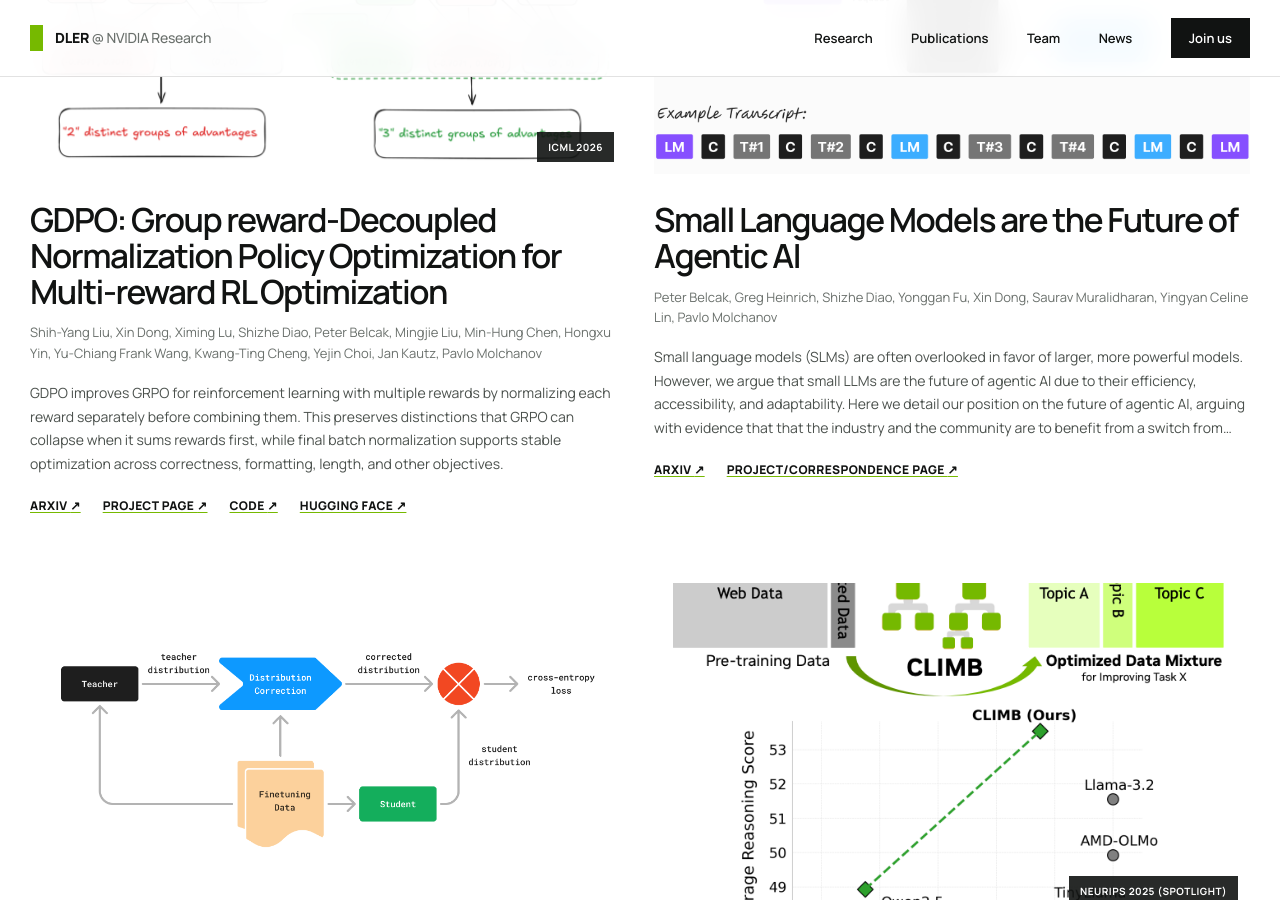
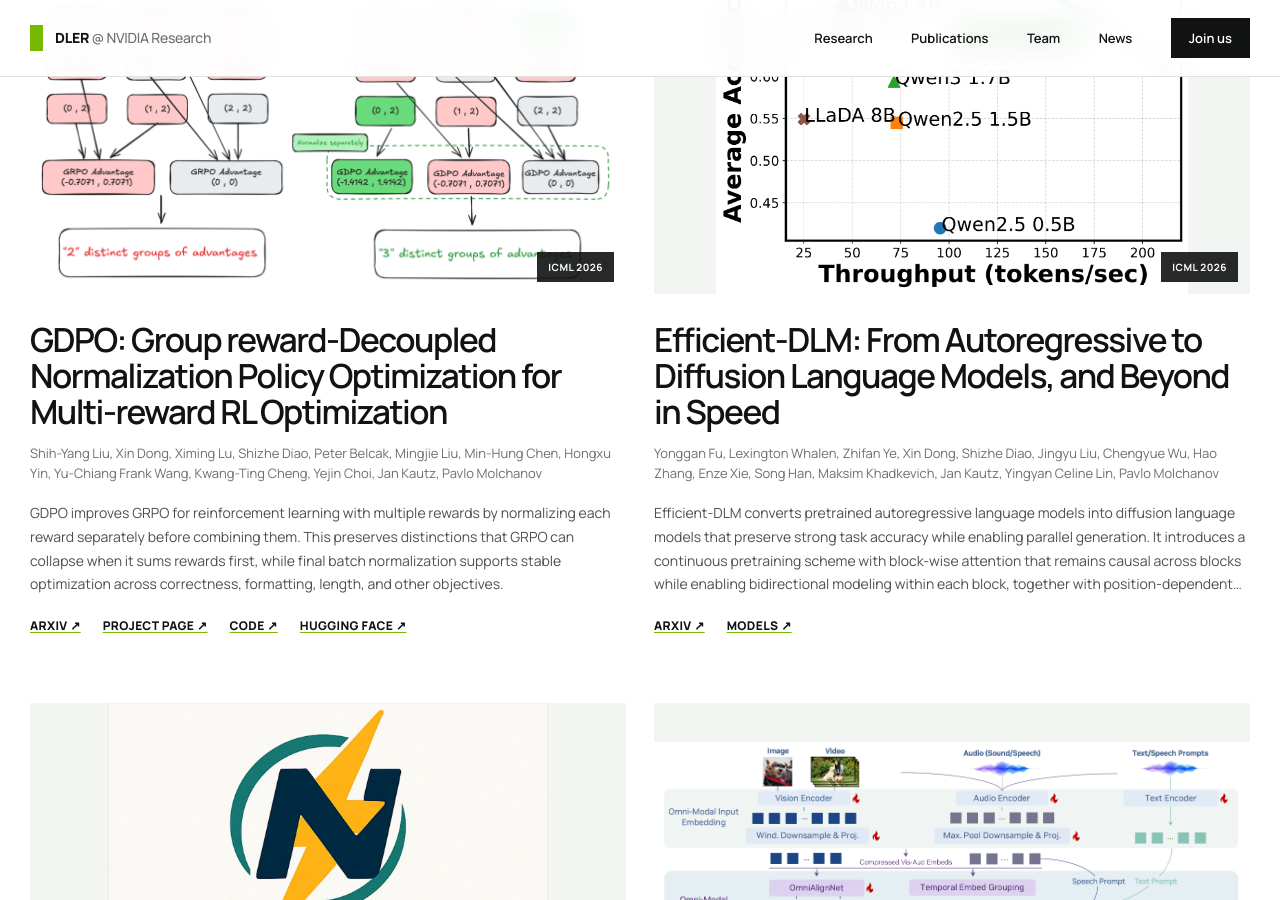
Before and after one commit to nv-dler/nv-dler.github.io, a Jekyll site: the page built from _pages/home.html, in a window 1280 px wide and 900 px high, scrolled down 4813 px. Built offline with Jekyll 4.4.1, drawn with Linux system fonts in a browser that asks for light colours; some of the changed text lies outside the part shown.

Commit message:
Add diffusion language model research highlights

```diff
--- a/_data/publist.yml
+++ b/_data/publist.yml
@@ -1,3 +1,18 @@
+- title: "Nemotron-Labs-Diffusion: A Tri-Mode Language Model Unifying Autoregressive, Diffusion, and Self-Speculation Decoding"
+  description: "Nemotron-Labs-Diffusion unifies autoregressive, diffusion, and self-speculation decoding within a single language model trained with a joint AR-diffusion objective. The resulting 3B, 8B, and 14B model family can switch decoding modes across deployment settings, delivering strong efficiency across different serving concurrency levels and outperforming existing multi-token prediction methods. By combining the accuracy of autoregressive generation with diffusion-based parallelism, Nemotron-Labs-Diffusion-8B achieves 4x higher throughput than Qwen3-8B on SPEED-Bench using SGLang on an NVIDIA GB200 GPU."
+  authors: Yonggan Fu, Lexington Whalen, Abhinav Garg, Chengyue Wu, Maksim Khadkevich, Nicolai Oswald, Enze Xie, Daniel Egert, Sharath Turuvekere Sreenivas, Shizhe Diao, Chenhan Yu, Ye Yu, Weijia Chen, Sajad Norouzi, Jingyu Liu, Shiyi Lan, Ligeng Zhu, Jin Wang, Jindong Jiang, Morteza Mardani, Mehran Maghoumi, Song Han, Ante Jukić, Nima Tajbakhsh, Jan Kautz, Pavlo Molchanov
+  venue: EMNLP 2026
+  image: nemotron_labs_diffusion.webp
+  image_fit: contain
+  linklist:
+    - url: https://arxiv.org/abs/2607.05722
+      display: Arxiv
+    - url: https://huggingface.co/collections/nvidia/nemotron-labs-diffusion
+      display: Models
+    - url: https://research.nvidia.com/publication/2026-05_nemotron-labs-diffusion-tri-mode-language-model-unifying-autoregressive
+      display: Project Page
+  highlight: 1
+
 - title: "RADIO1D: Elastic Representations for Condensed Vision Modeling"
   description: "RADIO1D compresses images into a compact, variable-length 1D token sequence, enabling accurate scene understanding with as little as one token and flexible accuracy-efficiency tradeoffs for vision-language models."
   authors: Greg Heinrich, Mike Ranzinger, Collin McCarthy, Natan Bagrov, Eugene Khvedchenya, Bryan Catanzaro, Jan Kautz, Andrew Tao, Pavlo Molchanov
@@ -40,6 +55,49 @@
       display: Models
   highlight: 1
 
+- title: "GDPO: Group reward-Decoupled Normalization Policy Optimization for Multi-reward RL Optimization"
+  description: "GDPO improves GRPO for reinforcement learning with multiple rewards by normalizing each reward separately before combining them. This preserves distinctions that GRPO can collapse when it sums rewards first, while final batch normalization supports stable optimization across correctness, formatting, length, and other objectives."
+  authors: Shih-Yang Liu, Xin Dong, Ximing Lu, Shizhe Diao, Peter Belcak, Mingjie Liu, Min-Hung Chen, Hongxu Yin, Yu-Chiang Frank Wang, Kwang-Ting Cheng, Yejin Choi, Jan Kautz, Pavlo Molchanov
+  venue: ICML 2026
+  image: GDPO.png
+  image_fit: contain
+  linklist:
+    - url: https://arxiv.org/abs/2601.05242
+      display: Arxiv
+    - url: https://nvlabs.github.io/GDPO/
+      display: Project Page
+    - url: https://github.com/NVlabs/GDPO
+      display: Code
+    - url: https://huggingface.co/papers/2601.05242
+      display: Hugging Face
+  highlight: 1
+
+- title: "Efficient-DLM: From Autoregressive to Diffusion Language Models, and Beyond in Speed"
+  description: "Efficient-DLM converts pretrained autoregressive language models into diffusion language models that preserve strong task accuracy while enabling parallel generation. It introduces a continuous pretraining scheme with block-wise attention that remains causal across blocks while enabling bidirectional modeling within each block, together with position-dependent token masking to better align training with diffusion decoding. The resulting 4B and 8B model family advances both accuracy and efficiency, with Efficient-DLM-8B achieving +5.4%/+2.7% higher accuracy and 4.5x/2.7x higher throughput than Dream-7B and Qwen3-4B, respectively."
+  authors: Yonggan Fu, Lexington Whalen, Zhifan Ye, Xin Dong, Shizhe Diao, Jingyu Liu, Chengyue Wu, Hao Zhang, Enze Xie, Song Han, Maksim Khadkevich, Jan Kautz, Yingyan Celine Lin, Pavlo Molchanov
+  venue: ICML 2026
+  image: efficient_dlm.png
+  image_fit: contain
+  linklist:
+    - url: https://arxiv.org/abs/2512.14067
+      display: Arxiv
+    - url: https://huggingface.co/collections/nvidia/efficient-dlm
+      display: Models
+  highlight: 1
+
+- title: "Nemotron-Flash: Towards Latency-Optimal Hybrid Small Language Models"
+  description: "Nemotron-Flash rethinks small language model design around real-device latency rather than parameter count. It identifies depth-width ratios and operator choices as key determinants of inference efficiency, combining latency-optimal depth-width design, evolutionary search over hybrid operators, and training-time weight normalization. The resulting 1B and 3B model family advances the accuracy-efficiency frontier across both low-latency and high-throughput serving."
+  authors: Yonggan Fu, Xin Dong, Shizhe Diao, Matthijs Van Keirsbilck, Hanrong Ye, Wonmin Byeon, Yashaswi Karnati, Lucas Liebenwein, Hannah Zhang, Nikolaus Binder, Maksim Khadkevich, Alexander Keller, Jan Kautz, Yingyan Celine Lin, Pavlo Molchanov
+  venue: NeurIPS 2025
+  image: nemotron_flash.webp
+  image_fit: contain
+  linklist:
+    - url: https://arxiv.org/abs/2511.18890
+      display: Arxiv
+    - url: https://huggingface.co/collections/nvidia/nemotron-flash
+      display: Models
+  highlight: 1
+
 - title: "OmniVinci: Enhancing Architecture and Data for Omni-Modal Understanding LLM"
   description: "OmniVinci is NVIDIA's first systematic research of new model architecture and data curation for omni-modal LLMs, resulting in a model that achieves state-of-the-art performance in joint perception of images, videos, audio, and text."
   authors: Hanrong Ye, ..., Jan Kautz, Hongxu Yin, Pavlo Molchanov
@@ -57,21 +115,15 @@
       display: Models
   highlight: 1
 
-- title: "GDPO: Group reward-Decoupled Normalization Policy Optimization for Multi-reward RL Optimization"
-  description: "GDPO improves GRPO for reinforcement learning with multiple rewards by normalizing each reward separately before combining them. This preserves distinctions that GRPO can collapse when it sums rewards first, while final batch normalization supports stable optimization across correctness, formatting, length, and other objectives."
-  authors: Shih-Yang Liu, Xin Dong, Ximing Lu, Shizhe Diao, Peter Belcak, Mingjie Liu, Min-Hung Chen, Hongxu Yin, Yu-Chiang Frank Wang, Kwang-Ting Cheng, Yejin Choi, Jan Kautz, Pavlo Molchanov
-  venue: ICML 2026
-  image: GDPO.png
-  image_fit: contain
+- title: "Minifinetuning: Low-Data Generation Domain Adaptation through Corrective Self-Distillation"
+  description: "Finetuning language models for a new domain inevitably leads to the deterioration of their general performance. This becomes more pronounced the more limited the finetuning data resource.We introduce minifinetuning (MFT), a method for language model domain adaptation that considerably reduces the effects of overfitting-induced degeneralization in low-data settings and which does so in the absence of any pre-training data for replay. MFT demonstrates 2-10x more favourable specialization-to-degeneralization ratios than standard finetuning across a wide range of models and domains and exhibits an intrinsic robustness to overfitting when data in the new domain is scarce and down to as little as 500 samples.Employing corrective self-distillation that is individualized on the sample level, MFT outperforms parameter-efficient finetuning methods, demonstrates replay-like degeneralization mitigation properties, and is composable with either for a combined effect."
+  authors: Peter Belcak, Greg Heinrich, Jan Kautz, Pavlo Molchanov
+  image: mft.png
   linklist:
-    - url: https://arxiv.org/abs/2601.05242
+    - url: https://arxiv.org/abs/2506.15702
       display: Arxiv
-    - url: https://nvlabs.github.io/GDPO/
+    - url: https://research.nvidia.com/labs/lpr/minifinetuning
       display: Project Page
-    - url: https://github.com/NVlabs/GDPO
-      display: Code
-    - url: https://huggingface.co/papers/2601.05242
-      display: Hugging Face
   highlight: 1
 
 - title: "Small Language Models are the Future of Agentic AI"
@@ -83,17 +135,6 @@
       display: Arxiv
     - url: https://research.nvidia.com/labs/lpr/slm-agents/
       display: Project/Correspondence Page
-  highlight: 1
-
-- title: "Minifinetuning: Low-Data Generation Domain Adaptation through Corrective Self-Distillation"
-  description: "Finetuning language models for a new domain inevitably leads to the deterioration of their general performance. This becomes more pronounced the more limited the finetuning data resource.We introduce minifinetuning (MFT), a method for language model domain adaptation that considerably reduces the effects of overfitting-induced degeneralization in low-data settings and which does so in the absence of any pre-training data for replay. MFT demonstrates 2-10x more favourable specialization-to-degeneralization ratios than standard finetuning across a wide range of models and domains and exhibits an intrinsic robustness to overfitting when data in the new domain is scarce and down to as little as 500 samples.Employing corrective self-distillation that is individualized on the sample level, MFT outperforms parameter-efficient finetuning methods, demonstrates replay-like degeneralization mitigation properties, and is composable with either for a combined effect."
-  authors: Peter Belcak, Greg Heinrich, Jan Kautz, Pavlo Molchanov
-  image: mft.png
-  linklist:
-    - url: https://arxiv.org/abs/2506.15702
-      display: Arxiv
-    - url: https://research.nvidia.com/labs/lpr/minifinetuning
-      display: Project Page
   highlight: 1
 
 - title: "CLIMB: CLustering-based Iterative Data Mixture Bootstrapping"
@@ -274,6 +315,18 @@
       display: Blog
   highlight: 1
 
+- title: "Flextron: Many-in-One Flexible Large Language Model"
+  image: flextron.png
+  description: Training modern LLMs is extremely resource intensive, and customizing them for various deployment scenarios characterized by limited compute and memory resources through repeated training is impractical. We introduce Flextron, a network architecture and post-training model optimization framework supporting flexible model deployment.
+  authors: Ruisi Cai, Saurav Muralidharan, Greg Heinrich, Hongxu Yin, Zhangyang Wang, Jan Kautz, Pavlo Molchanov
+  venue: ICML 2024 (oral)
+  linklist:
+    - url: https://arxiv.org/abs/2406.10260
+      display: Arxiv
+    - url: https://cairuisi.github.io/Flextron/
+      display: Webpage
+  highlight: 1
+
 - title: "DoRA: Weight-Decomposed Low-Rank Adaptation"
   image: dora.png
   image_fit: contain
@@ -330,18 +383,6 @@
       display: Arxiv
   highlight: 0
 
-- title: "Flextron: Many-in-One Flexible Large Language Model"
-  image: flextron.png
-  description: Training modern LLMs is extremely resource intensive, and customizing them for various deployment scenarios characterized by limited compute and memory resources through repeated training is impractical. We introduce Flextron, a network architecture and post-training model optimization framework supporting flexible model deployment.
-  authors: Ruisi Cai, Saurav Muralidharan, Greg Heinrich, Hongxu Yin, Zhangyang Wang, Jan Kautz, Pavlo Molchanov
-  venue: ICML 2024 (oral)
-  linklist:
-    - url: https://arxiv.org/abs/2406.10260
-      display: Arxiv
-    - url: https://cairuisi.github.io/Flextron/
-      display: Webpage
-  highlight: 1
-
 - title: "Step Out and Seek Around: On Warm-Start Training with Incremental Data"
   image: StepOut.png
   description: We propose Knowledge Consolidation and Acquisition (CKCA), a continuous model improvement algorithm with two novel components. First, a novel feature regularization (FeatReg) to retain and refine knowledge from existing checkpoints; Second, we propose adaptive knowledge distillation (AdaKD), a novel approach to forget mitigation and knowledge transfer.
```
Also changed, not shown: images/pubpic/efficient_dlm.png (added), images/pubpic/nemotron_flash.webp (added), images/pubpic/nemotron_labs_diffusion.webp (added), 2 other files.
